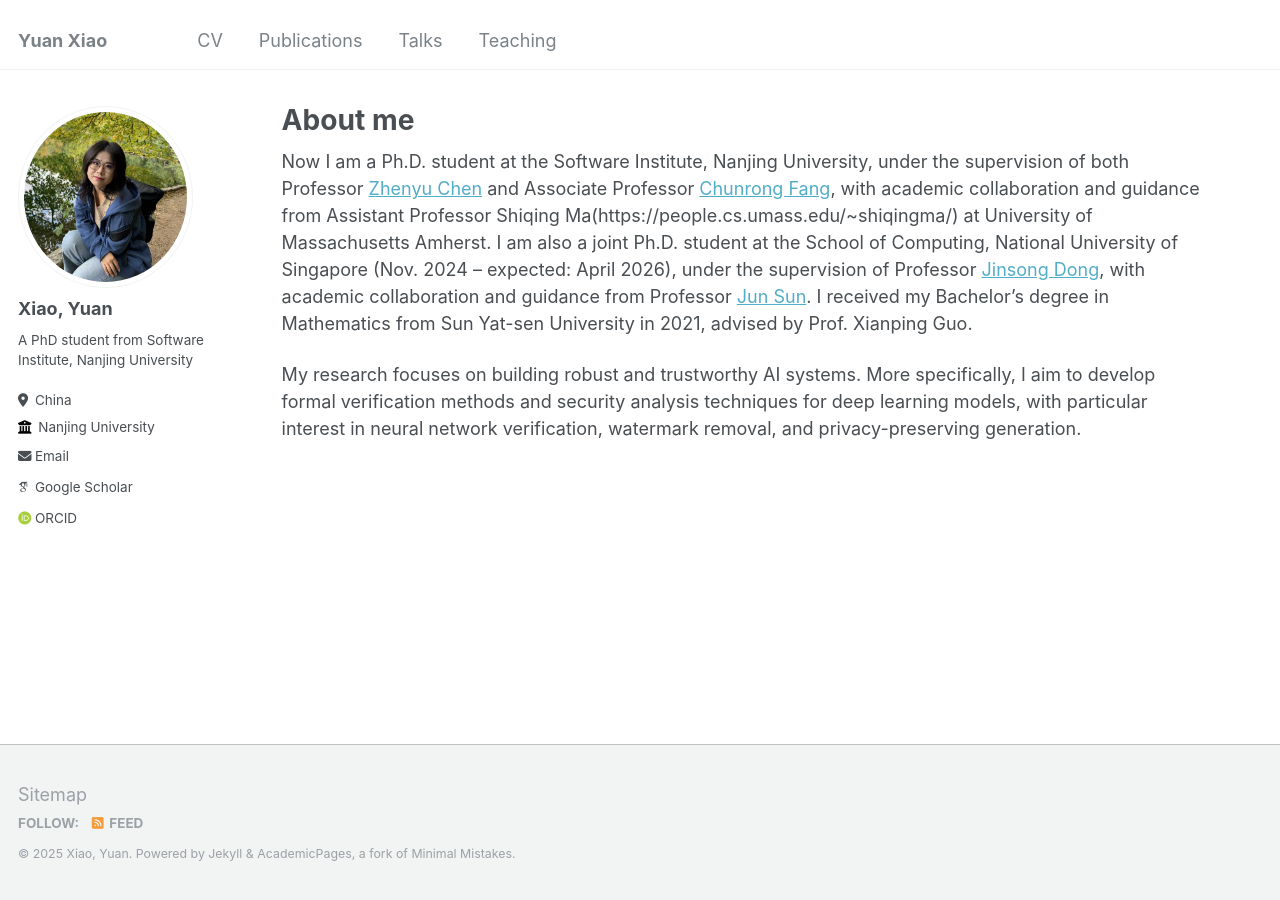
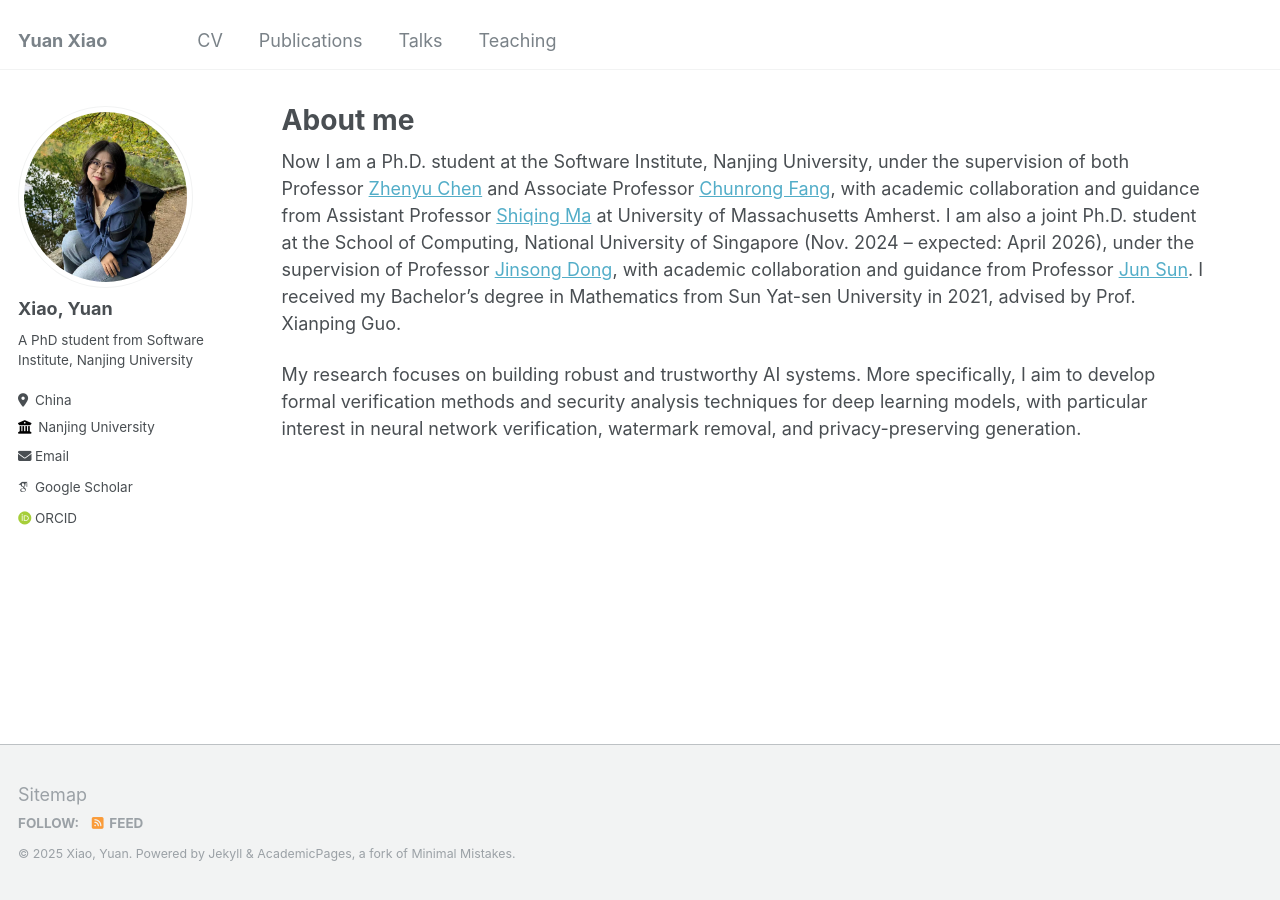
Before and after one commit to xiaoyuanpigo/xiaoyuanpigo.github.io, a Jekyll site: the page built from _pages/about.md, in a window 1280 px wide. Built offline with Jekyll 4.4.1, drawn with Linux system fonts in a browser that asks for light colours; some web fonts are replaced.

Commit message:
update about and cv pages

```diff
--- a/_pages/about.md
+++ b/_pages/about.md
@@ -7,6 +7,6 @@ redirect_from:
   - /about.html
 ---
 
-Now I am a Ph.D. student at the Software Institute, Nanjing University, under the supervision of both Professor [Zhenyu Chen](https://software.nju.edu.cn/zychen/) and Associate Professor [Chunrong Fang](https://chunrong.github.io), with academic collaboration and guidance from Assistant Professor Shiqing Ma(https://people.cs.umass.edu/~shiqingma/) at  University of Massachusetts Amherst. I am also a joint Ph.D. student at the School of Computing, National University of Singapore (Nov. 2024 – expected: April 2026), under the supervision of Professor [Jinsong Dong](https://www.comp.nus.edu.sg/~dongjs/), with academic collaboration and guidance from Professor [Jun Sun](https://sunjun.site//). I received my Bachelor’s degree in Mathematics from Sun Yat-sen University in 2021, advised by Prof. Xianping Guo.
+Now I am a Ph.D. student at the Software Institute, Nanjing University, under the supervision of both Professor [Zhenyu Chen](https://software.nju.edu.cn/zychen/) and Associate Professor [Chunrong Fang](https://chunrong.github.io), with academic collaboration and guidance from Assistant Professor [Shiqing Ma](https://people.cs.umass.edu/~shiqingma/) at  University of Massachusetts Amherst. I am also a joint Ph.D. student at the School of Computing, National University of Singapore (Nov. 2024 – expected: April 2026), under the supervision of Professor [Jinsong Dong](https://www.comp.nus.edu.sg/~dongjs/), with academic collaboration and guidance from Professor [Jun Sun](https://sunjun.site//). I received my Bachelor’s degree in Mathematics from Sun Yat-sen University in 2021, advised by Prof. Xianping Guo.
 
 My research focuses on building robust and trustworthy AI systems. More specifically, I aim to develop formal verification methods and security analysis techniques for deep learning models, with particular interest in neural network verification, watermark removal, and privacy-preserving generation.
```
Also changed, not shown: _pages/cv.md (+1 -1 lines).
